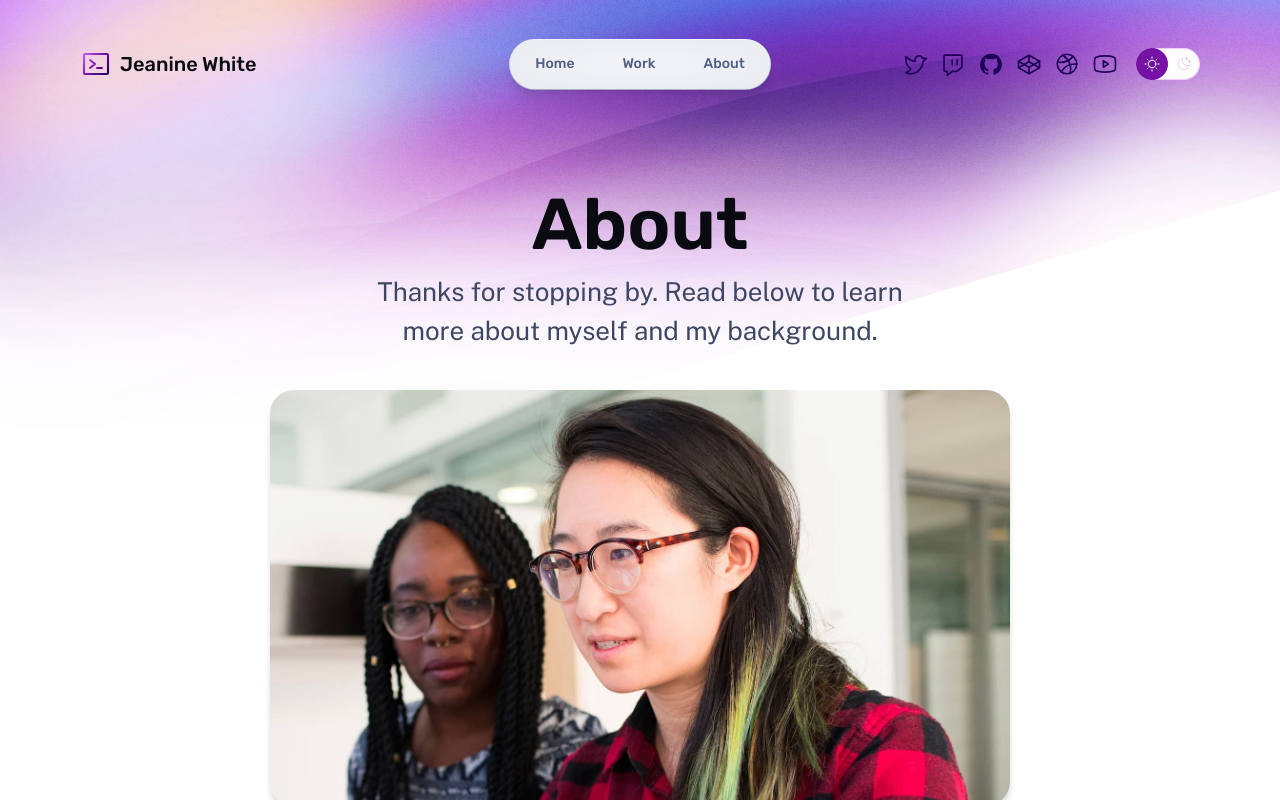
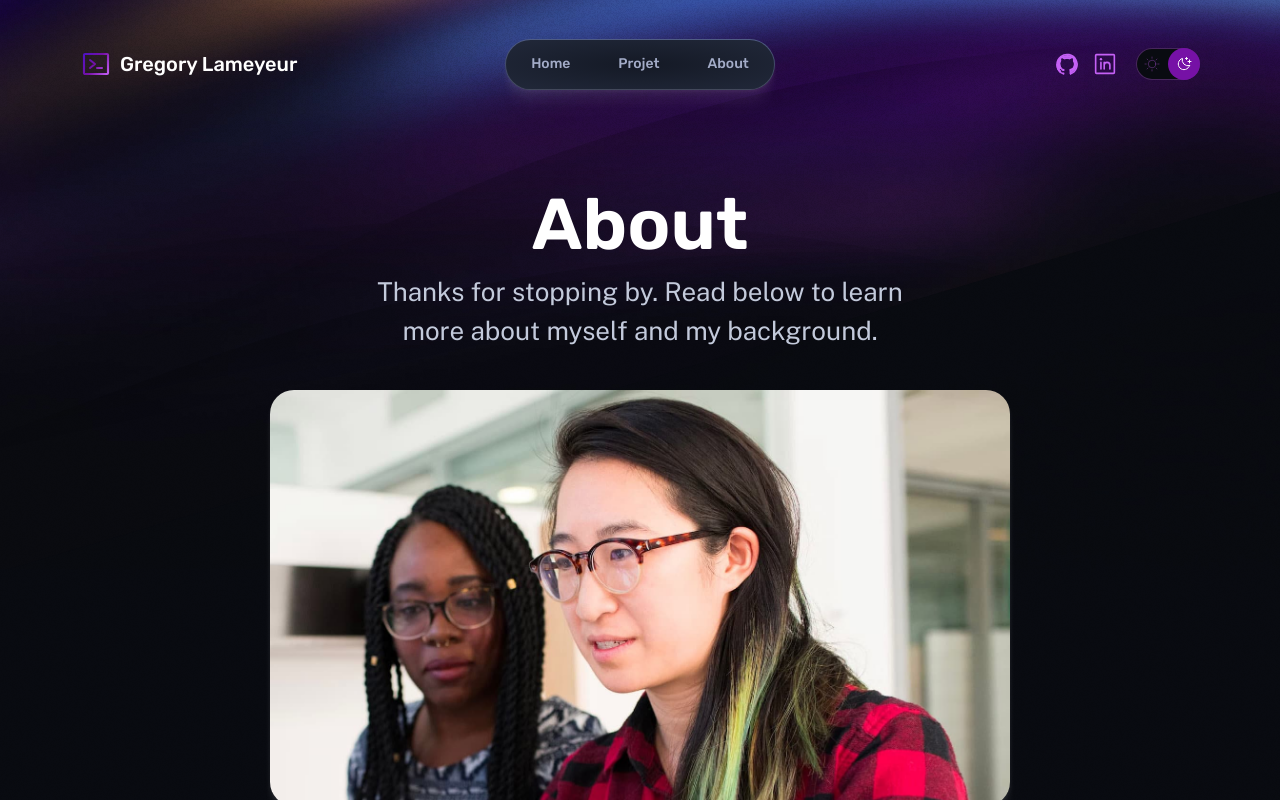
Before and after one commit to Gregory-Lameyeur/Portfolio-astro, an Astro site: page /about in a window 1280 px wide. Built offline with nearby package versions, Linux system fonts and the light colour scheme; Astro itself is replaced by a stand-in of ours.

Commit message:
init portfolio

```diff
--- a/src/components/MainHead.astro
+++ b/src/components/MainHead.astro
@@ -7,8 +7,8 @@ interface Props {
 }
 
 const {
-	title = 'Jeanine White: Personal Site',
-	description = 'The personal site of Jeanine White',
+	title = 'Gregory Lameyeur - Développeur Back-End',
+	description = 'Portfolio de Gregory Lameyeur, développeur back-end',
 } = Astro.props;
 ---
 
--- a/src/components/Nav.astro
+++ b/src/components/Nav.astro
@@ -1,53 +1,68 @@
 ---
-import Icon, { Props as IconProps } from './Icon.astro';
-import ThemeToggle from './ThemeToggle.astro';
+import Icon, { Props as IconProps } from "./Icon.astro";
+import ThemeToggle from "./ThemeToggle.astro";
 
 /** Main menu items */
 const textLinks: { label: string; href: string }[] = [
-	{ label: 'Home', href: '/' },
-	{ label: 'Work', href: '/work/' },
-	{ label: 'About', href: '/about/' },
+	{ label: "Home", href: "/" },
+	{ label: "Projet", href: "/work/" },
+	{ label: "About", href: "/about/" },
 ];
 
 /** Icon links to social media — edit these with links to your profiles! */
-const iconLinks: { label: string; href: string; icon: IconProps['icon'] }[] = [
-	{ label: 'Twitter', href: 'https://twitter.com/me', icon: 'twitter-logo' },
-	{ label: 'Twitch', href: 'https://twitch.tv/me', icon: 'twitch-logo' },
-	{ label: 'GitHub', href: 'https://github.com/me', icon: 'github-logo' },
-	{ label: 'CodePen', href: 'https://codepen.io/me', icon: 'codepen-logo' },
-	{ label: 'dribbble', href: 'https://dribbble.com/me', icon: 'dribbble-logo' },
-	{ label: 'YouTube', href: 'https://www.youtube.com/@me/', icon: 'youtube-logo' },
+const iconLinks: { label: string; href: string; icon: IconProps["icon"] }[] = [
+	{
+		label: "GitHub",
+		href: "https://github.com/Gregory-Lameyeur",
+		icon: "github-logo",
+	},
+	{
+		label: "linkedin",
+		href: "https://www.linkedin.com/in/gregory-lameyeur/",
+		icon: "linkedin-logo",
+	},
 ];
 ---
 
 <nav>
-	<div class="menu-header">
-		<a href="/" class="site-title">
-			<Icon icon="terminal-window" color="var(--accent-regular)" size="1.6em" gradient />
-			Jeanine White
+	<div class='menu-header'>
+		<a
+			href='/'
+			class='site-title'
+		>
+			<Icon
+				icon='terminal-window'
+				color='var(--accent-regular)'
+				size='1.6em'
+				gradient
+			/>
+			Gregory Lameyeur
 		</a>
 		<menu-button>
 			<template>
-				<button class="menu-button" aria-expanded="false">
-					<span class="sr-only">Menu</span>
-					<Icon icon="list" />
+				<button
+					class='menu-button'
+					aria-expanded='false'
+				>
+					<span class='sr-only'>Menu</span>
+					<Icon icon='list' />
 				</button>
 			</template>
 		</menu-button>
 	</div>
-	<div id="menu-content">
-		<ul class="nav-items">
+	<div id='menu-content'>
+		<ul class='nav-items'>
 			{
 				textLinks.map(({ label, href }) => (
 					<li>
 						<a
 							aria-current={Astro.url.pathname === href}
 							class:list={[
-								'link',
+								"link",
 								{
 									active:
 										Astro.url.pathname === href ||
-										(href !== '/' && Astro.url.pathname.startsWith(href)),
+										(href !== "/" && Astro.url.pathname.startsWith(href)),
 								},
 							]}
 							href={href}
@@ -58,19 +73,22 @@ const iconLinks: { label: string; href: string; icon: IconProps['icon'] }[] = [
 				))
 			}
 		</ul>
-		<div class="menu-footer">
-			<div class="socials">
+		<div class='menu-footer'>
+			<div class='socials'>
 				{
 					iconLinks.map(({ href, icon, label }) => (
-						<a href={href} class="social">
-							<span class="sr-only">{label}</span>
+						<a
+							href={href}
+							class='social'
+						>
+							<span class='sr-only'>{label}</span>
 							<Icon icon={icon} />
 						</a>
 					))
 				}
 			</div>
 
-			<div class="theme-toggle">
+			<div class='theme-toggle'>
 				<ThemeToggle />
 			</div>
 		</div>
@@ -83,33 +101,33 @@ const iconLinks: { label: string; href: string; icon: IconProps['icon'] }[] = [
 			super();
 
 			// Inject menu toggle button when JS runs.
-			this.appendChild(this.querySelector('template')!.content.cloneNode(true));
-			const btn = this.querySelector('button')!;
+			this.appendChild(this.querySelector("template")!.content.cloneNode(true));
+			const btn = this.querySelector("button")!;
 
 			// Hide menu (shown by default to support no-JS browsers).
-			const menu = document.getElementById('menu-content')!;
+			const menu = document.getElementById("menu-content")!;
 			menu.hidden = true;
 
 			/** Set whether the menu is currently expanded or collapsed. */
 			const setExpanded = (expand: boolean) => {
-				btn.setAttribute('aria-expanded', expand ? 'true' : 'false');
+				btn.setAttribute("aria-expanded", expand ? "true" : "false");
 				menu.hidden = !expand;
 			};
 
 			// Toggle menu visibility when the menu button is clicked.
-			btn.addEventListener('click', () => setExpanded(menu.hidden));
+			btn.addEventListener("click", () => setExpanded(menu.hidden));
 
 			// Hide menu button for large screens.
 			const handleViewports = (e: MediaQueryList | MediaQueryListEvent) => {
 				setExpanded(e.matches);
 				btn.hidden = e.matches;
 			};
-			const mediaQueries = window.matchMedia('(min-width: 50em)');
+			const mediaQueries = window.matchMedia("(min-width: 50em)");
 			handleViewports(mediaQueries);
-			mediaQueries.addEventListener('change', handleViewports);
+			mediaQueries.addEventListener("change", handleViewports);
 		}
 	}
-	customElements.define('menu-button', MenuButton);
+	customElements.define("menu-button", MenuButton);
 </script>
 
 <style>
@@ -149,7 +167,7 @@ const iconLinks: { label: string; href: string; icon: IconProps['icon'] }[] = [
 		box-shadow: var(--shadow-md);
 	}
 
-	.menu-button[aria-expanded='true'] {
+	.menu-button[aria-expanded="true"] {
 		color: var(--gray-0);
 		background: linear-gradient(180deg, var(--gray-600), transparent),
 			radial-gradient(var(--gray-900), var(--gray-800) 150%);
@@ -162,7 +180,7 @@ const iconLinks: { label: string; href: string; icon: IconProps['icon'] }[] = [
 	.menu-button::before {
 		position: absolute;
 		inset: -1px;
-		content: '';
+		content: "";
 		background: var(--gradient-stroke);
 		border-radius: 999rem;
 		z-index: -1;
@@ -271,7 +289,7 @@ const iconLinks: { label: string; href: string; icon: IconProps['icon'] }[] = [
 		.nav-items::before {
 			position: absolute;
 			inset: -1px;
-			content: '';
+			content: "";
 			background: var(--gradient-stroke);
 			border-radius: 999rem;
 			z-index: -1;
@@ -280,7 +298,8 @@ const iconLinks: { label: string; href: string; icon: IconProps['icon'] }[] = [
 		.link {
 			padding: 0.5rem 1rem;
 			border-radius: 999rem;
-			transition: color var(--theme-transition), background-color var(--theme-transition);
+			transition: color var(--theme-transition),
+				background-color var(--theme-transition);
 		}
 
 		.link:hover,
--- a/src/components/ThemeToggle.astro
+++ b/src/components/ThemeToggle.astro
@@ -1,12 +1,12 @@
 ---
-import Icon from './Icon.astro';
+import Icon from "./Icon.astro";
 ---
 
 <theme-toggle>
 	<button>
-		<span class="sr-only">Dark theme</span>
-		<span class="icon light"><Icon icon="sun" /></span>
-		<span class="icon dark"><Icon icon="moon-stars" /></span>
+		<span class='sr-only'>Dark theme</span>
+		<span class='icon light'><Icon icon='sun' /></span>
+		<span class='icon dark'><Icon icon='moon-stars' /></span>
 	</button>
 </theme-toggle>
 
@@ -33,7 +33,7 @@ import Icon from './Icon.astro';
 	}
 
 	.icon.light::before {
-		content: '';
+		content: "";
 		z-index: -1;
 		position: absolute;
 		inset: 0;
@@ -47,14 +47,15 @@ import Icon from './Icon.astro';
 
 	:global(.theme-dark) .icon.dark,
 	:global(html:not(.theme-dark)) .icon.light,
-	button[aria-pressed='false'] .icon.light {
+	button[aria-pressed="false"] .icon.light {
 		color: var(--accent-text-over);
 	}
 
 	@media (prefers-reduced-motion: no-preference) {
 		.icon,
 		.icon.light::before {
-			transition: transform var(--theme-transition), color var(--theme-transition);
+			transition: transform var(--theme-transition),
+				color var(--theme-transition);
 		}
 	}
 
@@ -70,24 +71,26 @@ import Icon from './Icon.astro';
 		constructor() {
 			super();
 
-			const button = this.querySelector('button')!;
+			const button = this.querySelector("button")!;
 
 			/** Set the theme to dark/light mode. */
 			const setTheme = (dark: boolean) => {
-				document.documentElement.classList[dark ? 'add' : 'remove']('theme-dark');
-				button.setAttribute('aria-pressed', String(dark));
+				document.documentElement.classList[dark ? "add" : "remove"](
+					"theme-dark"
+				);
+				button.setAttribute("aria-pressed", String(dark));
 			};
 
 			// Toggle the theme when a user clicks the button.
-			button.addEventListener('click', () => setTheme(!this.isDark()));
+			button.addEventListener("click", () => setTheme(!this.isDark()));
 
 			// Initialize button state to reflect current theme.
-			setTheme(this.isDark());
+			setTheme(true);
 		}
 
 		isDark() {
-			return document.documentElement.classList.contains('theme-dark');
+			return document.documentElement.classList.contains("theme-dark");
 		}
 	}
-	customElements.define('theme-toggle', ThemeToggle);
+	customElements.define("theme-toggle", ThemeToggle);
 </script>
```
Also changed, not shown: src/pages/index.astro (+75 -47 lines), public/assets/portrait.jpg.
